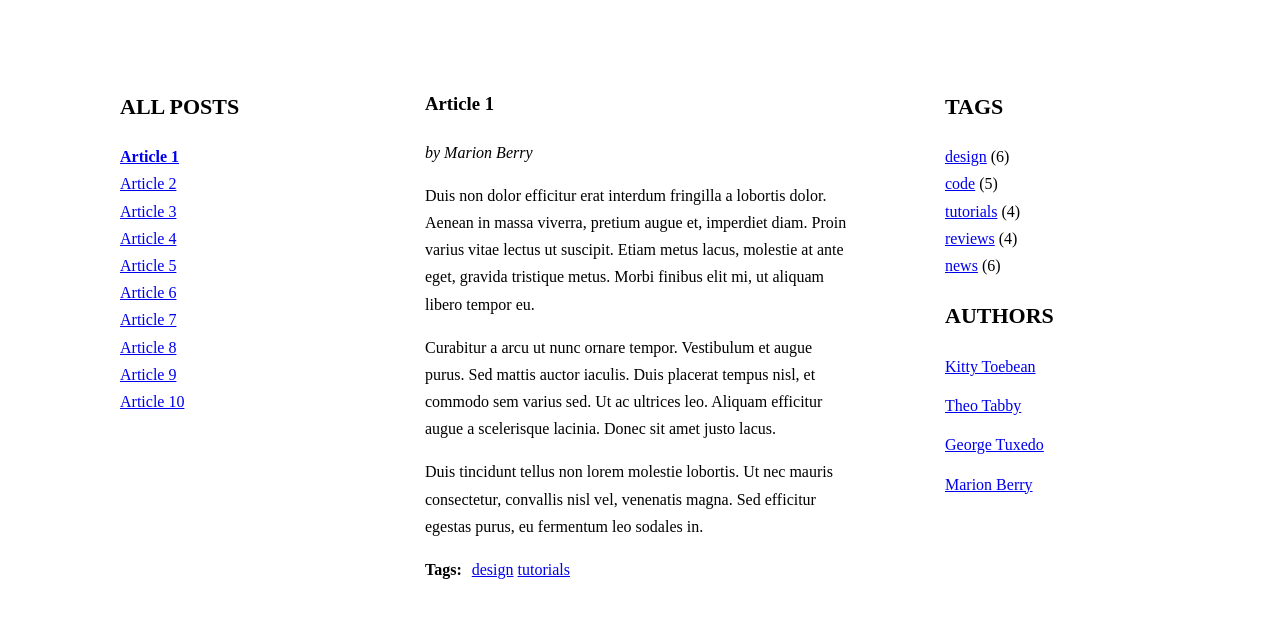
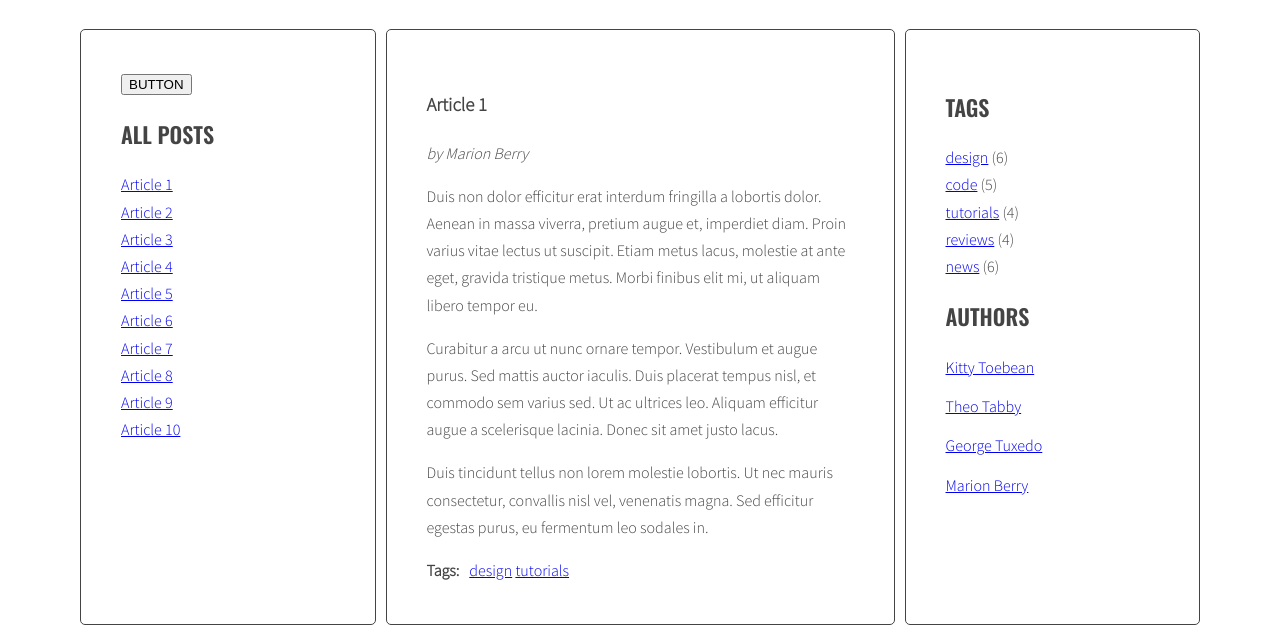
Before and after one commit to awant77/JAVASCRIPT-BLOG, a website: page index.html in a window 1280 px wide. Shown: the part 214-847 px from the top of the page. Drawn offline with nearby package versions, Linux system fonts and the light colour scheme.

Commit message:
Add functions to list of articles

```diff
--- a/index.html
+++ b/index.html
@@ -1,12 +1,12 @@
 <!DOCTYPE html>
 <html lang="en">
-<link rel="stylesheet" href="css/style.css" />
 
 <head>
     <meta charset="UTF-8">
     <meta http-equiv="X-UA-Compatible" content="IE=edge">
     <meta name="viewport" content="width=device-width, initial-scale=1.0">
-    <title>Document</title>
+    <title>My blog</title>
+    <link rel="stylesheet" href="css/style.css">
 </head>
 
 <body>
@@ -15,18 +15,9 @@
             <h1 class="logo">my blog</h1>
             <main class="wrapper">
                 <aside class="sidebar">
+                    <button id="test-button" type="button">BUTTON</button>
                     <h2 class="section-title">All posts</h2>
                     <ul class="list titles">
-                        <li><a href="#article-1" class="active"><span>Article 1</span></a></li>
-                        <li><a href="#article-2"><span>Article 2</span></a></li>
-                        <li><a href="#article-3"><span>Article 3</span></a></li>
-                        <li><a href="#article-4"><span>Article 4</span></a></li>
-                        <li><a href="#article-5"><span>Article 5</span></a></li>
-                        <li><a href="#article-6"><span>Article 6</span></a></li>
-                        <li><a href="#article-7"><span>Article 7</span></a></li>
-                        <li><a href="#article-8"><span>Article 8</span></a></li>
-                        <li><a href="#article-9"><span>Article 9</span></a></li>
-                        <li><a href="#article-10"><span>Article 10</span></a></li>
                     </ul>
                 </aside>
                 <section class="posts">
--- a/js/script.js
+++ b/js/script.js
@@ -0,0 +1,66 @@
+"use strict";
+
+const titleClickHandler = function (event) {
+  event.preventDefault();
+  const clickedElement = this;
+  console.log("Link was clicked!");
+
+  /* [DONE] remove class 'active' from all article links  */
+
+  const activeLinks = document.querySelectorAll(".titles a.active");
+
+  for (let activeLink of activeLinks) {
+    activeLink.classList.remove("active");
+  }
+
+  /* [IN PROGRESS] add class 'active' to the clicked link */
+
+  console.log("clickedElement:", clickedElement);
+  clickedElement.classList.add("active");
+
+  /* [DONE] remove class 'active' from all articles */
+  const activeArticles = document.querySelectorAll("article.active");
+
+  /* get 'href' attribute from the clicked link */
+  for (let activeArticle of activeArticles) {
+    activeArticle.classList.remove("active");
+  }
+
+  /* find the correct article using the selector (value of 'href' attribute) */
+  const articleSelector = clickedElement.getAttribute("href");
+  const targetArticleToShow = document.querySelector(articleSelector);
+
+  /* add class 'active' to the correct article */
+  targetArticleToShow.classList.add("active");
+};
+
+const optArticleSelector = ".post",
+  optTitleSelector = ".post-title",
+  optTitleListSelector = ".titles";
+
+function generateTitleLinks() {
+  /* remove contents of titleList */
+  const titleList = document.querySelector(".list.titles");
+  titleList.innerHTML = "";
+  /* for each article */
+  const articles = document.querySelectorAll("article");
+  for (let article of articles) {
+    const articleId = article.getAttribute("id");
+    const titleElement = article.querySelector(".post-title");
+    const title = titleElement.innerHTML;
+    const linkHTML =
+      '<li><a href="#' + articleId + '"><span>' + title + "</span></a></li>";
+    titleList.innerHTML = titleList.innerHTML + linkHTML;
+  }
+  const links = document.querySelectorAll(".titles a");
+
+  for (let link of links) {
+    link.addEventListener("click", titleClickHandler);
+  }
+  /* get the article id */
+  /* find the title element */
+  /* get the title from the title element */
+  /* create HTML of the link */
+  /* insert link into titleList */
+}
+generateTitleLinks();
--- a/sass/style.scss
+++ b/sass/style.scss
@@ -0,0 +1,120 @@
+@import url('https://fonts.googleapis.com/css?family=Oswald:400,600|Sacramento|Source+Sans+Pro:300&subset=latin-ext');
+
+/* Variables */
+
+$color-light: #fff;
+$color-dark: #444;
+
+$font-logo: 'Sacramento', cursive;
+$font-header: 'Oswald', sans-serif;
+$font-text: 'Source Sans Pro', sans-serif;
+
+/* Global */
+
+*, *::before, *::after {
+  box-sizing: border-box;
+}
+
+body {
+  background: $color-light;
+  font-family: $font-text;
+  color: $color-dark;
+  font-weight: 300;
+  font-size: 16px;
+  line-height: 1.7;
+}
+
+.container {
+  max-width: 1140px;
+  margin: 0 auto;
+}
+
+.section-title {
+  font-size: 22px;
+  text-transform: uppercase;
+  font-family: $font-header;
+  font-weight: 600;
+  span {
+    text-transform: none;
+    font-weight: 400;
+    color: lighten($color-dark, 20%);
+  }
+}
+
+/* Layout */
+
+.wrapper {
+  display: flex;
+  margin-left: 10px;
+}
+
+.sidebar {
+  flex: 1 0 0;
+}
+
+.posts {
+  flex: 2 0 0;
+}
+
+.sidebar, .posts {
+  background: $color-light;
+  margin-right: 10px;
+  padding: 40px;
+  border: 1px solid $color-dark;
+  border-radius: 5px;
+}
+
+/* Logo */
+
+.logo {
+  font-family: $font-logo;
+  font-weight: 400;
+  font-size: 104px;
+  line-height: 1;
+  text-align: center;
+}
+
+/* Lists */
+
+.list {
+  list-style-type: none;
+  margin: 0;
+  padding: 0;
+  .active {
+    font-weight: bold;
+  }
+}
+
+.list-horizontal {
+  li {
+    display: inline-block;
+  }
+}
+
+/* Authors */
+
+.authors {
+  li {
+    margin-bottom: 12px;
+  }
+}
+
+/* Post */
+
+.post {
+  display: none;
+  &.active {
+    display: block;
+  }
+}
+
+.post-author {
+  font-style: italic;
+}
+
+.post-tags {
+  display: flex;
+  p {
+    margin: 0 10px 0 0;
+  }
+}
```
Also changed, not shown: css/style.css, 1 other file.
